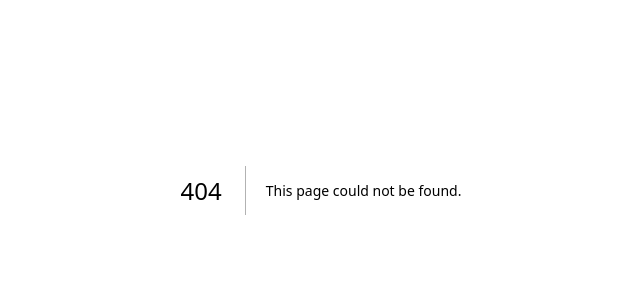
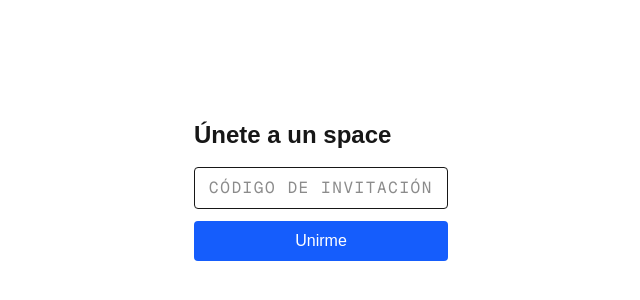
Before and after one commit to agay7/us, a Next.js app in the folder us/: page /space/join in a window 1280 px wide. Before the commit this address had no page. Shown: the part 210-510 px from the top of the page, without its empty margins (319-959 px from the left). Built offline with nearby package versions, Linux system fonts and the light colour scheme.

Commit message:
feat: add join-space-by-invite-code page

```diff
--- /dev/null
+++ b/us/src/app/space/join/page.tsx
@@ -0,0 +1,67 @@
+'use client'
+
+import { useState } from 'react'
+import { useRouter } from 'next/navigation'
+import { createClient } from '@/lib/supabase/client'
+import { isValidInviteCodeFormat } from '@/lib/inviteCode'
+
+export default function JoinSpacePage() {
+  const router = useRouter()
+  const [code, setCode] = useState('')
+  const [error, setError] = useState<string | null>(null)
+  const [loading, setLoading] = useState(false)
+
+  async function handleSubmit(e: React.FormEvent) {
+    e.preventDefault()
+    setError(null)
+
+    const normalized = code.trim().toUpperCase()
+    if (!isValidInviteCodeFormat(normalized)) {
+      setError('Ese código no tiene el formato correcto (8 caracteres).')
+      return
+    }
+
+    setLoading(true)
+    const supabase = createClient()
+    const { error } = await supabase.rpc('join_space_by_invite_code', {
+      p_invite_code: normalized,
+    })
+    setLoading(false)
+
+    if (error) {
+      setError(
+        error.message === 'invalid_invite_code'
+          ? 'Ese código no corresponde a ningún space.'
+          : error.message === 'space_full'
+            ? 'Ese space ya tiene dos miembros.'
+            : error.message
+      )
+      return
+    }
+
+    router.push('/inicio')
+  }
+
+  return (
+    <main className="mx-auto flex min-h-screen max-w-sm flex-col justify-center gap-4 p-6">
+      <h1 className="text-2xl font-bold">Únete a un space</h1>
+      <form onSubmit={handleSubmit} className="flex flex-col gap-3">
+        <input
+          required
+          placeholder="Código de invitación"
+          value={code}
+          onChange={(e) => setCode(e.target.value)}
+          className="rounded border px-3 py-2 text-center font-mono uppercase tracking-widest"
+        />
+        {error && <p className="text-sm text-red-600">{error}</p>}
+        <button
+          type="submit"
+          disabled={loading}
+          className="rounded bg-blue-600 py-2 text-white disabled:opacity-50"
+        >
+          {loading ? 'Uniéndote...' : 'Unirme'}
+        </button>
+      </form>
+    </main>
+  )
+}
```
